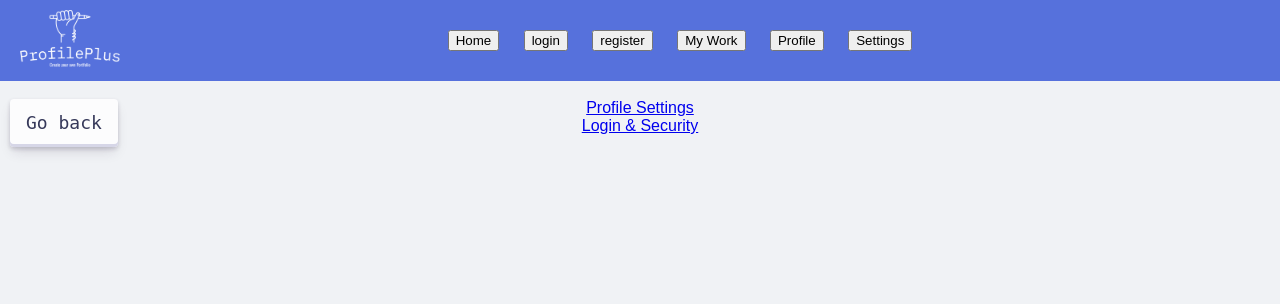
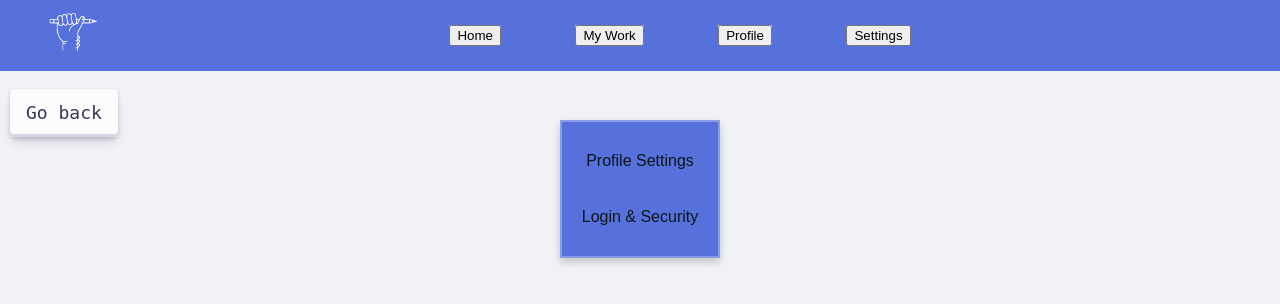
Before and after one commit to pmecpmec/ProfileApp, a PHP site: page /settings.php in a window 1280 px wide. Shown: the top 304 px of the page. Run offline with PHP 8.4, Linux system fonts and the light colour scheme.

Commit message:
created header and fixed issues

```diff
--- a/ProfileApp/navigation/nav.php
+++ b/ProfileApp/navigation/nav.php
@@ -4,15 +4,13 @@
 <title>About Me</title>
 <header>
   <div class="logo">
-    <img src="./img/logo-no-background.png" class="header-logo" alt="Logo">
+    <a href="home.php"><img src="./img/icon.png" class="header-logo" alt="Logo"></a>
     </div>
     <nav>
         <ul>
           <li><a href="home.php"><button>Home</button></a></li>
-          <li><a href="login.php"><button>login</button></a></li>
-          <li><a href="register.php"><button>register</button></a></li>
-          <li><a href="myprojects.php"><button>My Work</button></a></li>
-          <li><a href="profiel.php"><button>Profile</button></a></li>
+          <li><a href="projects.php"><button>My Work</button></a></li>
+          <li><a href="profile.php"><button>Profile</button></a></li>
           <li><a href="settings.php"><button>Settings</button></li>
         </ul>
     </nav>
--- a/ProfileApp/settings.php
+++ b/ProfileApp/settings.php
@@ -9,15 +9,20 @@
   require 'navigation/nav.php';
   ?>
   <br>
+  <a href="home.php">
   <button class="back-btn">
     <span>Go back</span>
   </button>
+  </a>
 </head>
 
 <body>
+  <div class="white-box">
+  <div class="settings-container">
   <a class="profileSettings" href="profile.php">Profile Settings</a>
   <br>
   <a class="loginSecurity" href="loginSecurity.php">Login & Security</a>
+</div>
 </body>
 
 </html>
--- a/ProfileApp/style.css
+++ b/ProfileApp/style.css
@@ -26,27 +26,17 @@ nav ul {
   padding: 0;
 }
 
-nav ul li:nth-child(1) a {
-  background-color: #889BE7; /* Vista Blue */
-}
-
-nav ul li:nth-child(2) a {
-  background-color: #9EB9D4; /* Powder Blue */
-}
-
-nav ul li:nth-child(3) a {
-  background-color: #C9F1BC; /* Tea Green */
-}
-
-
 nav ul li {
   display: inline;
   margin-right: 20px; /* Adjust the spacing between buttons */
 }
 
 nav ul li a {
-  text-decoration: none;
-  color: #fff;
+  color: whitesmoke;
+  font-size: 17px;
+  font-weight: 500px;
+  margin: 25px;
+  transition: all 0.45s ease;
 }
 
 nav ul li:nth-child(1) a {
@@ -409,3 +399,31 @@ img.profilePicture {
   box-shadow: #D6D6E7 0 3px 7px inset;
   transform: translateY(2px);
 }
+
+/* settings.php */
+.settings-container {
+  background-color: #5671DC; /* Royal Blue */
+  border: 2px solid #889BE7; /* Vista Blue for the border */
+  padding: 20px;
+  box-shadow: 0px 4px 8px rgba(12, 22, 24, 0.2); /* Shadow with Rich Black color */
+}
+
+.white-box{
+  display: flex;
+  justify-content: center;
+  align-items: center;
+  margin-top: 50px;
+  height: 100px;
+}
+
+a.profileSettings, a.loginSecurity {
+    display: block;
+    text-decoration: none;
+    color: #0C1618; /* Text color in Rich Black */
+    margin: 10px 0;
+}
+
+a.profileSettings:hover, a.loginSecurity:hover {
+    color: whitesmoke;
+    transition: all 0.45s ease; /* Vista Blue */
+}
```
Also changed, not shown: ProfileApp/img/icon.png (added), ProfileApp/projects.php (added).
